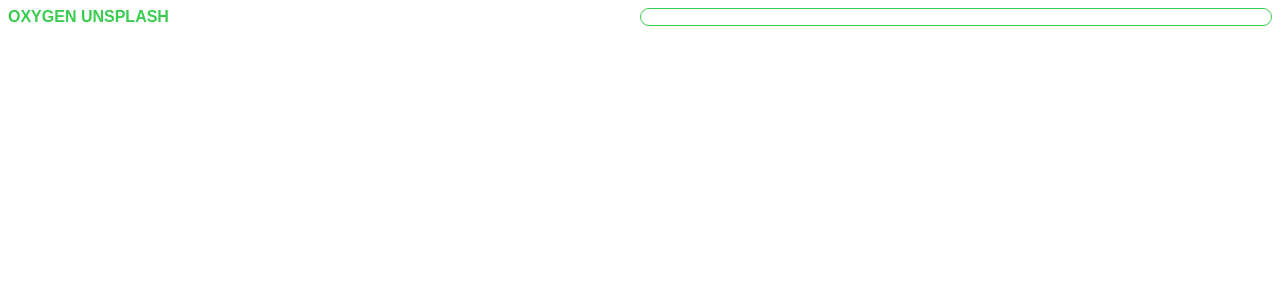
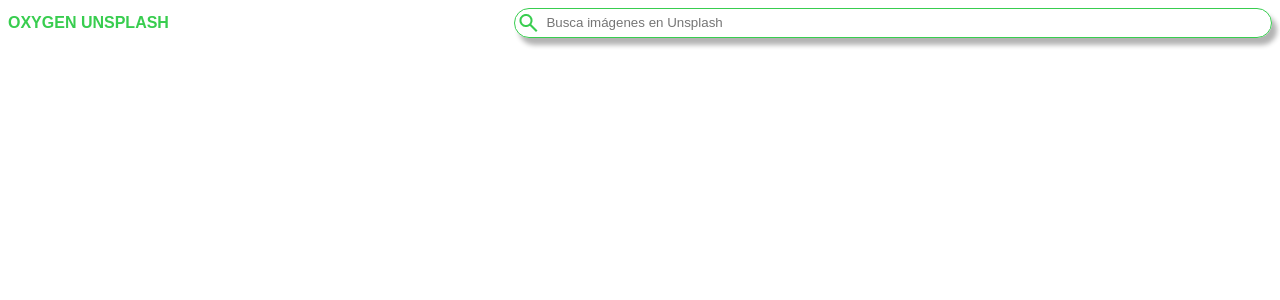
Before and after one commit to MorenoRT1402/Unsplash-Api, a React (Vite) app: page / in a window 1280 px wide. Shown: the top 300 px of the page. Built offline with nearby package versions, Linux system fonts and the light colour scheme; a web font is replaced by a local one.

Commit message:
feat: header layout

```diff
--- a/src/components/SearchBar.jsx
+++ b/src/components/SearchBar.jsx
@@ -1,5 +1,8 @@
 export const SearchBar = () => {
     return (
-        <div className="searchbar"></div>
+        <div className="searchbar">
+            <img src="../../res/images/icon.png" alt="" />
+            <input type="text" placeholder="Busca imágenes en Unsplash" />
+        </div>
     );
 }
--- a/src/css/styles.css
+++ b/src/css/styles.css
@@ -5,17 +5,28 @@ header {
   width: 100%;
   padding: .5rem;
   display: flex;
-  flex-direction: row; }
+  flex-direction: row;
+  align-items: center; }
 
 h1 {
   width: 100%;
+  max-width: 40%;
   color: #38CD4F;
-  font-size: 16px; }
+  font-size: 16px;
+  text-align: left; }
 
 .searchbar {
   width: 100%;
   border: 1px solid #38CD4F;
-  border-radius: 24px; }
+  border-radius: 24px;
+  box-shadow: 5px 7px 5px rgba(0, 0, 0, 0.3);
+  padding: .3rem;
+  display: flex;
+  flex-direction: row;
+  gap: .5rem; }
+  .searchbar > input {
+    border: 0;
+    outline: none; }
 
 * {
   box-sizing: border-box;
--- a/src/scss/header.scss
+++ b/src/scss/header.scss
@@ -3,16 +3,29 @@ header {
     padding: .5rem;
     display: flex;
     flex-direction: row;
+    align-items: center;
 }
 
 h1{
     width: 100%;
+    max-width: 40%;
     color: $theme-light;
     font-size: 16px;
+    text-align: left;
 }
 
 .searchbar{
     width: 100%;
     border: 1px solid $theme-light;
     border-radius: 24px;
+    box-shadow: 5px 7px 5px rgba(0, 0, 0, 0.3);
+    padding: .3rem;
+    display: flex;
+    flex-direction: row;
+    gap: .5rem;
+
+    &>input{
+        border: 0;
+        outline: none;
+    }
 }
```
Also changed, not shown: src/css/header.css (+14 -14 lines), res/images/icon.png (added), 1 other file (tests, documents, lock files or other folders).
